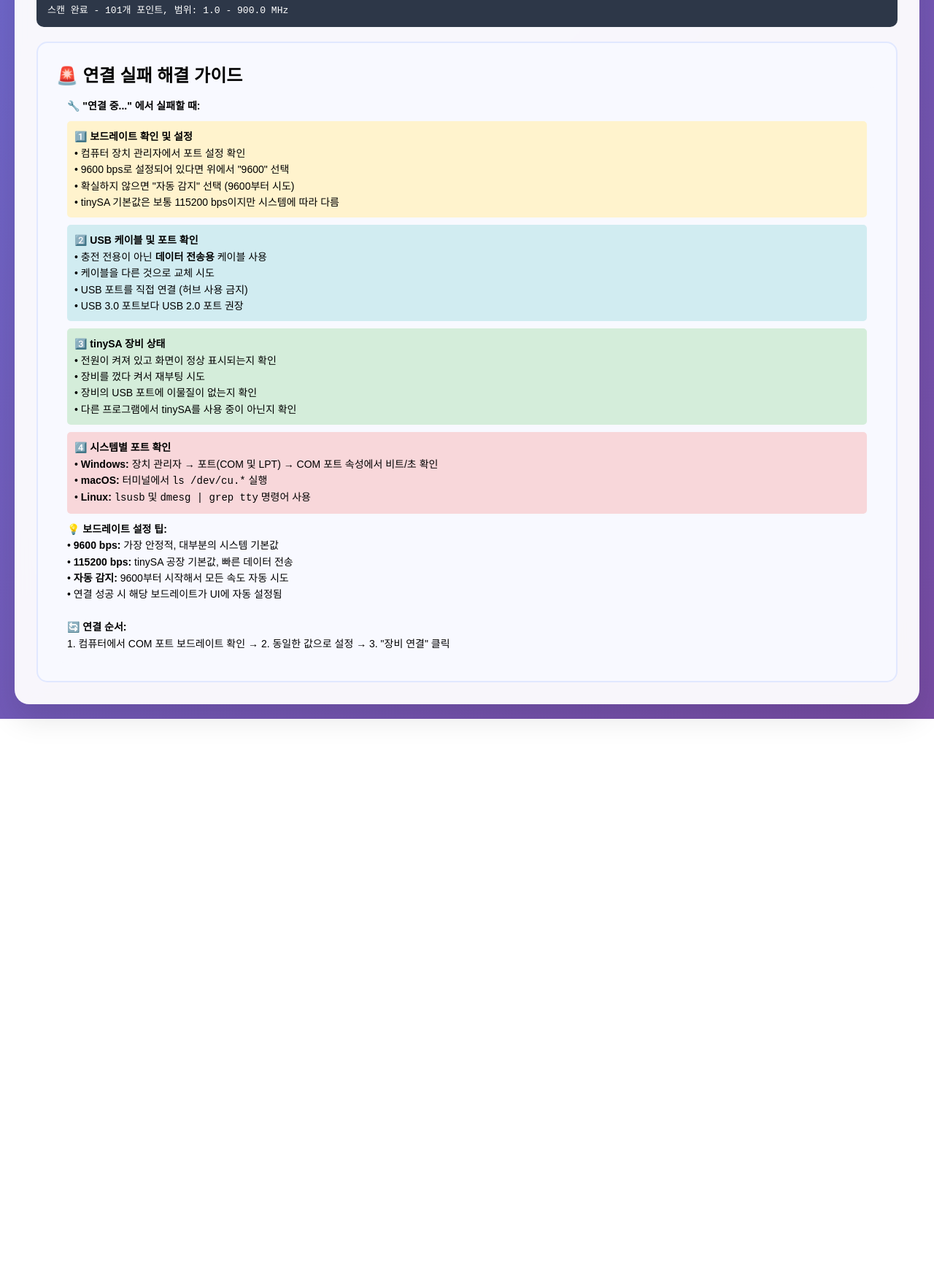
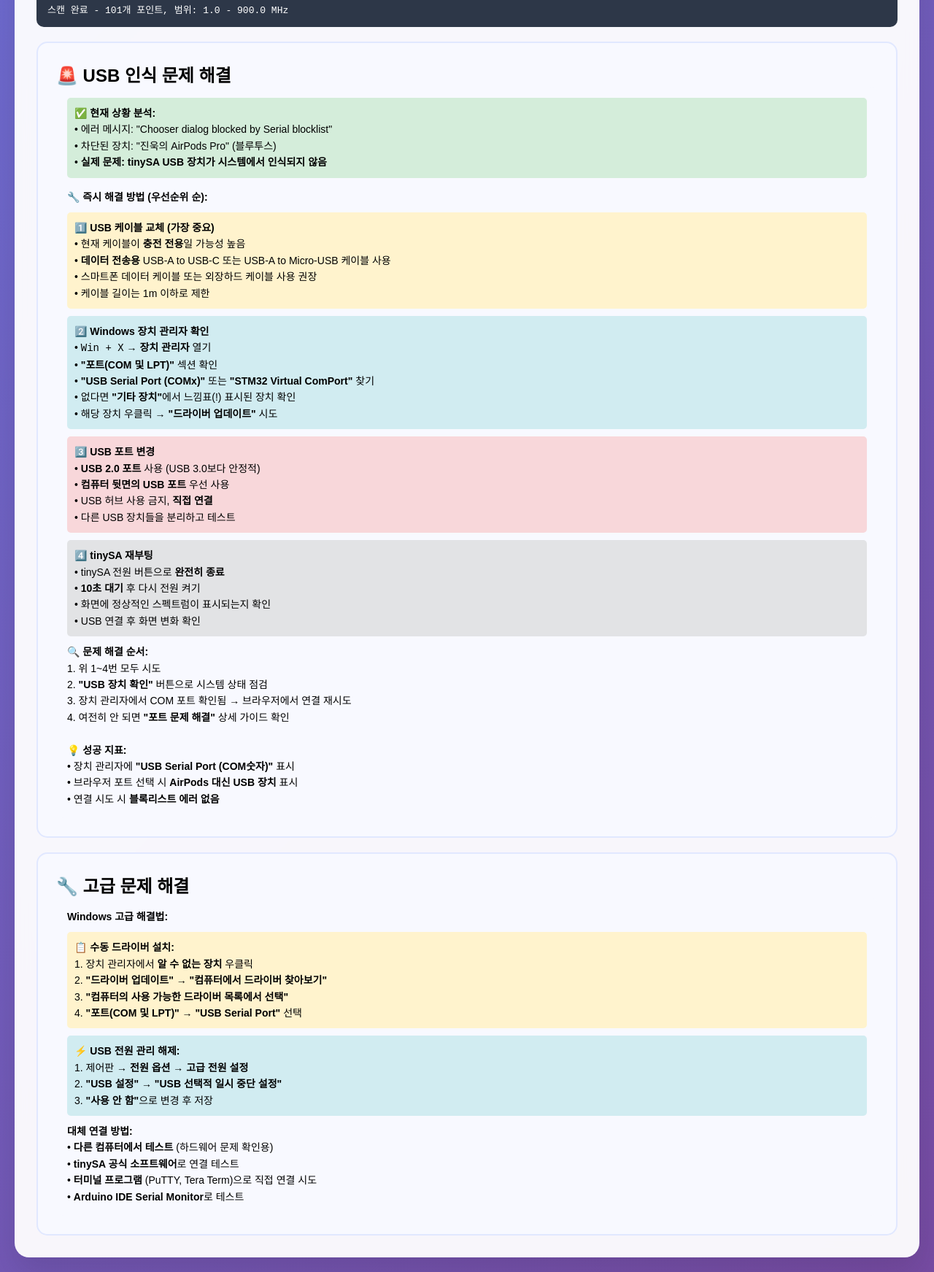
Before and after one commit to emlizard/tinysalizard, a plain HTML site: page index.html in a window 1280 px wide. Shown: the part 2155-3898 px from the top of the page at 73% size. Before the commit the page ends 3140 px from the top, so only its background shows below. Drawn offline with nearby package versions, Linux system fonts and the light colour scheme.

Commit message:
Update index.html

```diff
--- a/index.html
+++ b/index.html
@@ -471,48 +471,88 @@
         </div>
 
         <div class="control-panel" style="margin-top: 20px;">
-            <h2>🚨 연결 실패 해결 가이드</h2>
+            <h2>🚨 USB 인식 문제 해결</h2>
             <div style="background: #f8f9ff; padding: 15px; border-radius: 10px; font-size: 14px; line-height: 1.6;">
-                <strong>🔧 "연결 중..." 에서 실패할 때:</strong><br>
+                <div style="background: #d4edda; padding: 10px; border-radius: 5px; margin-bottom: 15px;">
+                    <strong>✅ 현재 상황 분석:</strong><br>
+                    • 에러 메시지: "Chooser dialog blocked by Serial blocklist"<br>
+                    • 차단된 장치: "진욱의 AirPods Pro" (블루투스)<br>
+                    • <strong>실제 문제: tinySA USB 장치가 시스템에서 인식되지 않음</strong>
+                </div>
+
+                <strong>🔧 즉시 해결 방법 (우선순위 순):</strong><br>
+
                 <div style="margin: 10px 0; padding: 10px; background: #fff3cd; border-radius: 5px;">
-                    1️⃣ <strong>보드레이트 확인 및 설정</strong><br>
-                    • 컴퓨터 장치 관리자에서 포트 설정 확인<br>
-                    • 9600 bps로 설정되어 있다면 위에서 "9600" 선택<br>
-                    • 확실하지 않으면 "자동 감지" 선택 (9600부터 시도)<br>
-                    • tinySA 기본값은 보통 115200 bps이지만 시스템에 따라 다름
+                    <strong>1️⃣ USB 케이블 교체 (가장 중요)</strong><br>
+                    • 현재 케이블이 <strong>충전 전용</strong>일 가능성 높음<br>
+                    • <strong>데이터 전송용</strong> USB-A to USB-C 또는 USB-A to Micro-USB 케이블 사용<br>
+                    • 스마트폰 데이터 케이블 또는 외장하드 케이블 사용 권장<br>
+                    • 케이블 길이는 1m 이하로 제한
                 </div>
 
                 <div style="margin: 10px 0; padding: 10px; background: #d1ecf1; border-radius: 5px;">
-                    2️⃣ <strong>USB 케이블 및 포트 확인</strong><br>
-                    • 충전 전용이 아닌 <strong>데이터 전송용</strong> 케이블 사용<br>
-                    • 케이블을 다른 것으로 교체 시도<br>
-                    • USB 포트를 직접 연결 (허브 사용 금지)<br>
-                    • USB 3.0 포트보다 USB 2.0 포트 권장
-                </div>
-
-                <div style="margin: 10px 0; padding: 10px; background: #d4edda; border-radius: 5px;">
-                    3️⃣ <strong>tinySA 장비 상태</strong><br>
-                    • 전원이 켜져 있고 화면이 정상 표시되는지 확인<br>
-                    • 장비를 껐다 켜서 재부팅 시도<br>
-                    • 장비의 USB 포트에 이물질이 없는지 확인<br>
-                    • 다른 프로그램에서 tinySA를 사용 중이 아닌지 확인
+                    <strong>2️⃣ Windows 장치 관리자 확인</strong><br>
+                    • <code>Win + X</code> → <strong>장치 관리자</strong> 열기<br>
+                    • <strong>"포트(COM 및 LPT)"</strong> 섹션 확인<br>
+                    • <strong>"USB Serial Port (COMx)"</strong> 또는 <strong>"STM32 Virtual ComPort"</strong> 찾기<br>
+                    • 없다면 <strong>"기타 장치"</strong>에서 느낌표(!) 표시된 장치 확인<br>
+                    • 해당 장치 우클릭 → <strong>"드라이버 업데이트"</strong> 시도
                 </div>
 
                 <div style="margin: 10px 0; padding: 10px; background: #f8d7da; border-radius: 5px;">
-                    4️⃣ <strong>시스템별 포트 확인</strong><br>
-                    • <strong>Windows:</strong> 장치 관리자 → 포트(COM 및 LPT) → COM 포트 속성에서 비트/초 확인<br>
-                    • <strong>macOS:</strong> 터미널에서 <code>ls /dev/cu.*</code> 실행<br>
-                    • <strong>Linux:</strong> <code>lsusb</code> 및 <code>dmesg | grep tty</code> 명령어 사용
-                </div>
-
-                <strong>💡 보드레이트 설정 팁:</strong><br>
-                • <strong>9600 bps:</strong> 가장 안정적, 대부분의 시스템 기본값<br>
-                • <strong>115200 bps:</strong> tinySA 공장 기본값, 빠른 데이터 전송<br>
-                • <strong>자동 감지:</strong> 9600부터 시작해서 모든 속도 자동 시도<br>
-                • 연결 성공 시 해당 보드레이트가 UI에 자동 설정됨<br><br>
-
-                <strong>🔄 연결 순서:</strong><br>
-                1. 컴퓨터에서 COM 포트 보드레이트 확인 → 2. 동일한 값으로 설정 → 3. "장비 연결" 클릭
+                    <strong>3️⃣ USB 포트 변경</strong><br>
+                    • <strong>USB 2.0 포트</strong> 사용 (USB 3.0보다 안정적)<br>
+                    • <strong>컴퓨터 뒷면의 USB 포트</strong> 우선 사용<br>
+                    • USB 허브 사용 금지, <strong>직접 연결</strong><br>
+                    • 다른 USB 장치들을 분리하고 테스트
+                </div>
+
+                <div style="margin: 10px 0; padding: 10px; background: #e2e3e5; border-radius: 5px;">
+                    <strong>4️⃣ tinySA 재부팅</strong><br>
+                    • tinySA 전원 버튼으로 <strong>완전히 종료</strong><br>
+                    • <strong>10초 대기</strong> 후 다시 전원 켜기<br>
+                    • 화면에 정상적인 스펙트럼이 표시되는지 확인<br>
+                    • USB 연결 후 화면 변화 확인
+                </div>
+
+                <strong>🔍 문제 해결 순서:</strong><br>
+                1. 위 1~4번 모두 시도<br>
+                2. <strong>"USB 장치 확인"</strong> 버튼으로 시스템 상태 점검<br>
+                3. 장치 관리자에서 COM 포트 확인됨 → 브라우저에서 연결 재시도<br>
+                4. 여전히 안 되면 <strong>"포트 문제 해결"</strong> 상세 가이드 확인<br><br>
+
+                <strong>💡 성공 지표:</strong><br>
+                • 장치 관리자에 <strong>"USB Serial Port (COM숫자)"</strong> 표시<br>
+                • 브라우저 포트 선택 시 <strong>AirPods 대신 USB 장치</strong> 표시<br>
+                • 연결 시도 시 <strong>블록리스트 에러 없음</strong>
+            </div>
+        </div>
+
+        <div class="control-panel" style="margin-top: 20px;">
+            <h2>🔧 고급 문제 해결</h2>
+            <div style="background: #f8f9ff; padding: 15px; border-radius: 10px; font-size: 14px; line-height: 1.6;">
+                <strong>Windows 고급 해결법:</strong><br>
+
+                <div style="margin: 10px 0; padding: 10px; background: #fff3cd; border-radius: 5px;">
+                    <strong>📋 수동 드라이버 설치:</strong><br>
+                    1. 장치 관리자에서 <strong>알 수 없는 장치</strong> 우클릭<br>
+                    2. <strong>"드라이버 업데이트"</strong> → <strong>"컴퓨터에서 드라이버 찾아보기"</strong><br>
+                    3. <strong>"컴퓨터의 사용 가능한 드라이버 목록에서 선택"</strong><br>
+                    4. <strong>"포트(COM 및 LPT)"</strong> → <strong>"USB Serial Port"</strong> 선택
+                </div>
+
+                <div style="margin: 10px 0; padding: 10px; background: #d1ecf1; border-radius: 5px;">
+                    <strong>⚡ USB 전원 관리 해제:</strong><br>
+                    1. 제어판 → <strong>전원 옵션</strong> → <strong>고급 전원 설정</strong><br>
+                    2. <strong>"USB 설정"</strong> → <strong>"USB 선택적 일시 중단 설정"</strong><br>
+                    3. <strong>"사용 안 함"</strong>으로 변경 후 저장
+                </div>
+
+                <strong>대체 연결 방법:</strong><br>
+                • <strong>다른 컴퓨터에서 테스트</strong> (하드웨어 문제 확인용)<br>
+                • <strong>tinySA 공식 소프트웨어</strong>로 연결 테스트<br>
+                • <strong>터미널 프로그램</strong> (PuTTY, Tera Term)으로 직접 연결 시도<br>
+                • <strong>Arduino IDE Serial Monitor</strong>로 테스트
             </div>
         </div>
     </div>
@@ -530,6 +570,11 @@
         // tinySA 장비 식별자
         const TINYSA_VID = 0x0483; // 1155
         const TINYSA_PID = 0x5740; // 22336
+
+        // 슬립 함수 (최상단에 정의)
+        function sleep(ms) {
+            return new Promise(resolve => setTimeout(resolve, ms));
+        }
 
         // 로그 출력 함수 (콘솔과 UI 모두)
         function logCommand(message) {
@@ -853,7 +898,7 @@
             logCommand('📡 === 원시 데이터 모니터 종료 ===');
         }
 
-        // tinySA 장비 연결
+        // tinySA 장비 연결 (개선된 오류 처리)
         async function connectDevice() {
             const deviceMode = document.getElementById('deviceMode').value;
 
@@ -870,11 +915,53 @@
             try {
                 updateConnectionStatus('connecting', '1단계: 포트 선택 중...');
 
-                // 시리얼 포트 요청
-                serialPort = await navigator.serial.requestPort();
+                // 시리얼 포트 요청 (개선된 오류 처리)
+                logCommand('🔍 시리얼 포트 요청 중...');
+
+                try {
+                    serialPort = await navigator.serial.requestPort();
+                } catch (portError) {
+                    // 특정 오류 메시지 분석
+                    if (portError.message.includes('blocklist') || portError.message.includes('blocked')) {
+                        logCommand('❌ 포트 선택 실패: 브라우저가 장치를 차단했습니다');
+                        logCommand('🔍 감지된 문제: USB 장치가 시리얼 포트로 인식되지 않음');
+                        logCommand('');
+                        logCommand('💡 이 문제는 다음 중 하나일 수 있습니다:');
+                        logCommand('   • tinySA가 USB로 제대로 연결되지 않음');
+                        logCommand('   • USB 케이블이 충전 전용 (데이터 전송 불가)');
+                        logCommand('   • 시스템에서 tinySA를 인식하지 못함');
+                        logCommand('   • USB 드라이버 문제');
+                        logCommand('');
+                        logCommand('🔧 해결 방법:');
+                        logCommand('   1. "USB 장치 확인" 버튼으로 시스템 상태 점검');
+                        logCommand('   2. "포트 문제 해결" 버튼으로 상세 가이드 확인');
+                        logCommand('   3. USB 케이블을 데이터 전송용으로 교체');
+                        logCommand('   4. 장치 관리자에서 COM 포트 확인');
+
+                        updateConnectionStatus('disconnected', '포트 선택 실패 - USB 장치 문제');
+                        return;
+                    } else if (portError.message.includes('No port selected')) {
+                        logCommand('⚠️ 사용자가 포트 선택을 취소했습니다');
+                        updateConnectionStatus('disconnected', '포트 선택 취소됨');
+                        return;
+                    } else {
+                        logCommand(`❌ 포트 선택 오류: ${portError.message}`);
+                        updateConnectionStatus('disconnected', `포트 선택 실패: ${portError.message}`);
+                        return;
+                    }
+                }
 
                 const portInfo = serialPort.getInfo();
                 logCommand(`✅ 포트 선택됨: VID=0x${portInfo.usbVendorId?.toString(16) || '????'}, PID=0x${portInfo.usbProductId?.toString(16) || '????'}`);
+
+                // tinySA 장치 식별
+                if (portInfo.usbVendorId === 0x0483 && portInfo.usbProductId === 0x5740) {
+                    logCommand('🎯 tinySA 장치 확인됨! (VID=0x0483, PID=0x5740)');
+                } else if (portInfo.usbVendorId === 0x0483) {
+                    logCommand('⚠️ STM32 기반 장치 감지됨 (tinySA 가능성 높음)');
+                } else {
+                    logCommand('❓ 알 수 없는 장치입니다. 계속 진행합니다...');
+                }
 
                 const selectedBaudRate = document.getElementById('baudRate').value;
                 let connectConfigs = [];
@@ -985,31 +1072,27 @@
                 logCommand('🔧 === 연결 실패 체크리스트 ===');
                 logCommand('다음 항목들을 순서대로 확인해보세요:');
                 logCommand('');
-                logCommand('1️⃣ USB 케이블 확인:');
+                logCommand('1️⃣ USB 연결 상태:');
                 logCommand('   □ 데이터 전송용 케이블인가? (충전 전용 ❌)');
                 logCommand('   □ 케이블을 다른 것으로 교체해봤는가?');
                 logCommand('   □ USB 허브 없이 직접 연결했는가?');
+                logCommand('   □ USB 2.0 포트를 사용했는가?');
                 logCommand('');
                 logCommand('2️⃣ tinySA 장비 상태:');
                 logCommand('   □ 전원이 켜져 있고 화면이 정상인가?');
                 logCommand('   □ 장비를 껐다가 다시 켜봤는가?');
                 logCommand('   □ USB 포트에 이물질이 없는가?');
                 logCommand('');
-                logCommand('3️⃣ 컴퓨터 설정:');
+                logCommand('3️⃣ 시스템 인식 확인:');
                 logCommand('   □ 장치 관리자에서 COM 포트가 보이는가?');
-                logCommand('   □ COM 포트의 보드레이트 설정을 확인했는가?');
+                logCommand('   □ "USB 장치 확인" 버튼으로 점검했는가?');
                 logCommand('   □ 다른 프로그램에서 같은 포트를 사용 중이지 않은가?');
                 logCommand('');
-                logCommand('4️⃣ 브라우저 환경:');
-                logCommand('   □ Chrome/Edge 최신 버전을 사용하고 있는가?');
-                logCommand('   □ HTTPS 또는 localhost에서 실행하고 있는가?');
-                logCommand('   □ 브라우저 콘솔(F12)에 오류가 있는가?');
-                logCommand('');
-                logCommand('💡 해결 순서:');
-                logCommand('   1. 위 체크리스트 완료 후');
-                logCommand('   2. "전체 진단" 실행');
-                logCommand('   3. "원시 데이터 모니터" 로 통신 상태 확인');
-                logCommand('   4. 브라우저 콘솔(F12) 확인');
+                logCommand('4️⃣ 즉시 해결 단계:');
+                logCommand('   1. "USB 장치 확인" 클릭');
+                logCommand('   2. "포트 문제 해결" 클릭');
+                logCommand('   3. USB 케이블 교체 후 재시도');
+                logCommand('   4. 컴퓨터 재부팅 후 재시도');
 
                 await cleanupConnection();
             }
```
